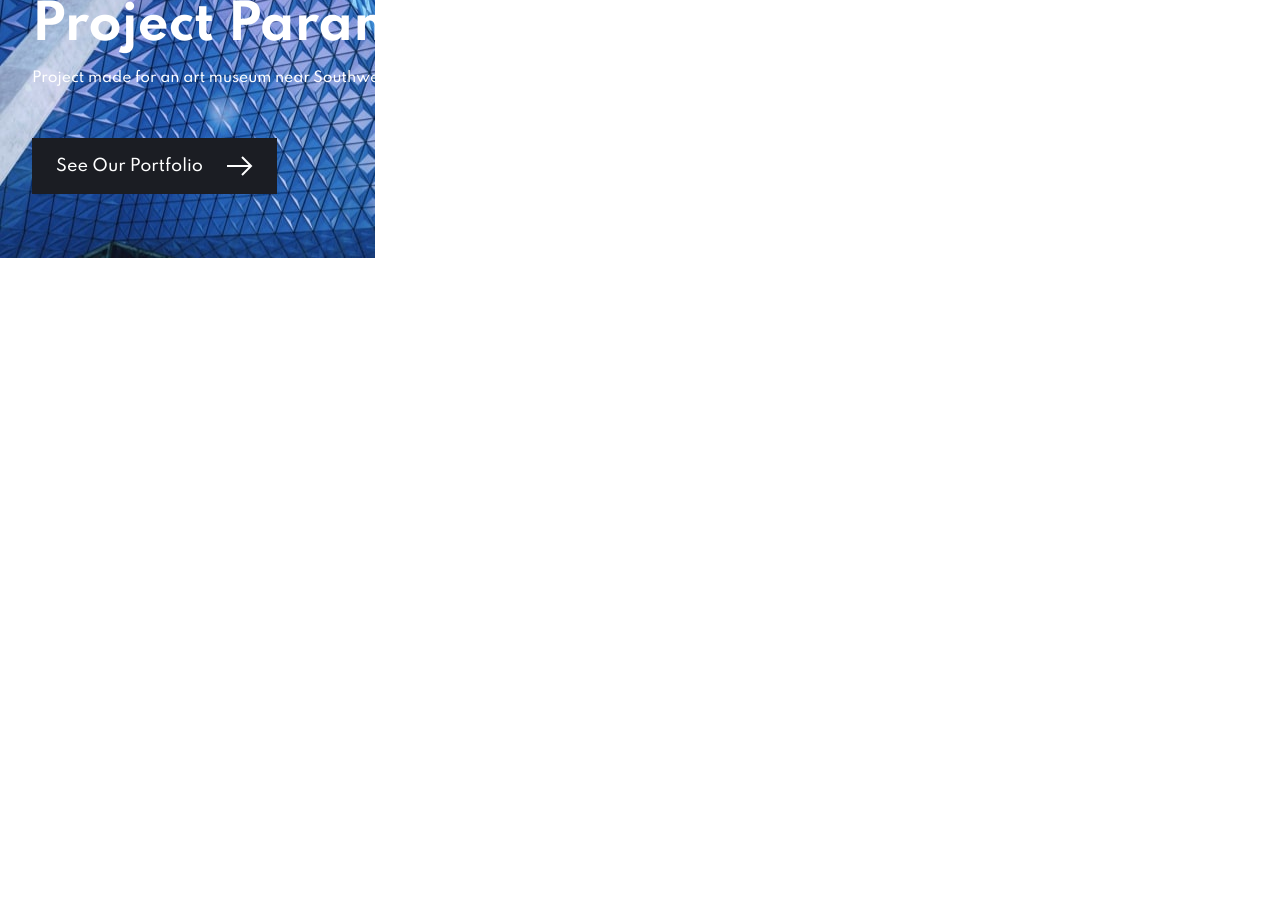
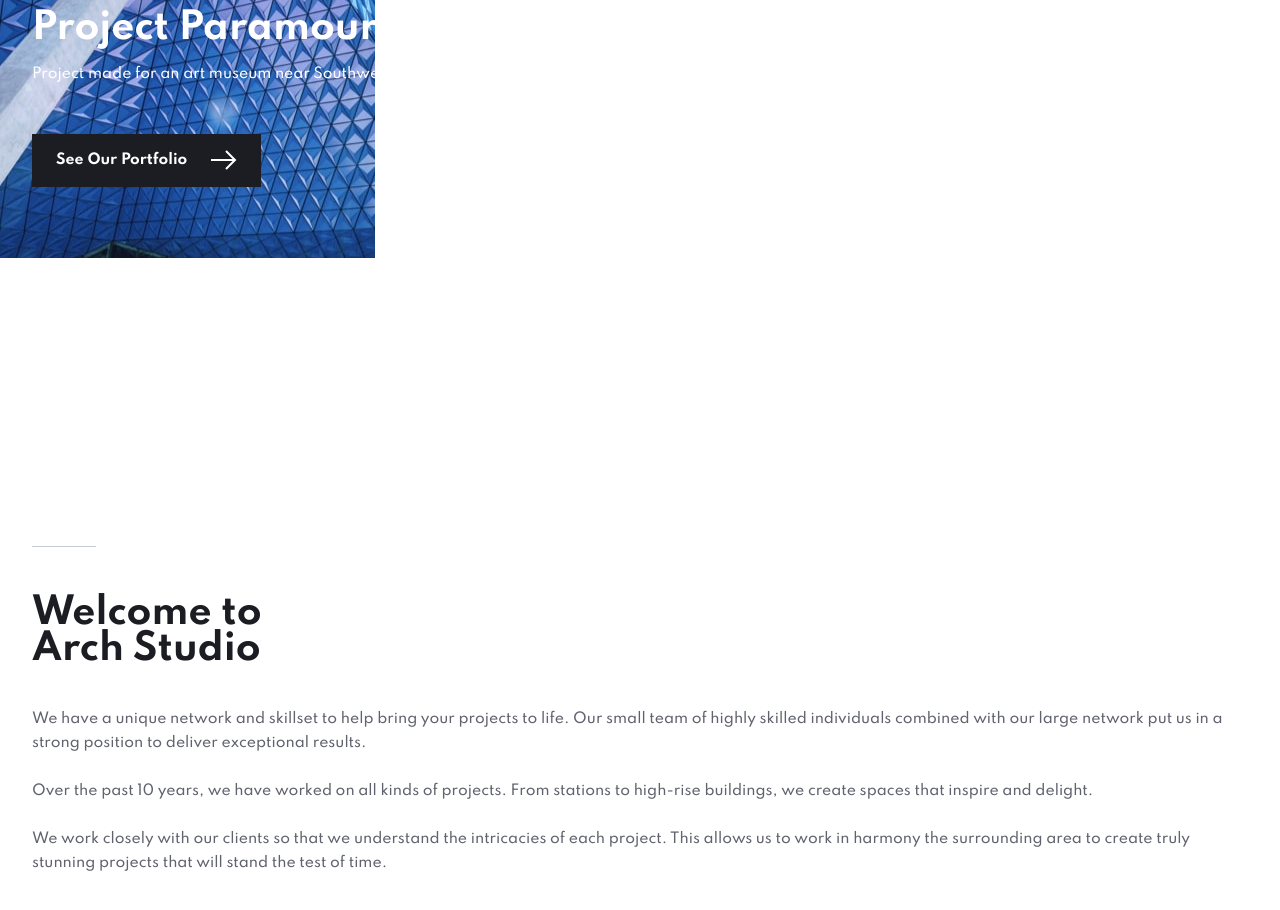
Before and after one commit to chungleee/nextjs-arch-studio, a Next.js app: page / in a window 1280 px wide. Shown: the part 400-1310 px from the top of the page. Before the commit the page ends 898 px from the top, so only its background shows below. Built offline with nearby package versions, Linux system fonts and the light colour scheme.

Commit message:
styling + page content

```diff
--- a/pages/index.js
+++ b/pages/index.js
@@ -6,16 +6,43 @@ const Home = () => {
   return (
     <div>
       <Header />
-      <section className="bg-img-paramour bg-no-repeat flex items-center h-screen px-8 text-white">
+      <section className="bg-img-paramour  bg-no-repeat flex items-center h-screen px-8 text-white">
         <div>
-          <h1 className="capitalize font-bold leading-none mb-4 text-5xl">
+          <h1 className="capitalize font-bold leading-none mb-4 text-4xl">
             project paramour
           </h1>
           <p className="leading-6 mb-12 text-left text-sm">
             Project made for an art museum near Southwest London. Project
             Paramour is a statement of bold, modern architecture.
           </p>
-          <Button>See Our Portfolio</Button>
+          <Button className="font-bold text-sm">See Our Portfolio</Button>
+        </div>
+      </section>
+      <section className="px-8">
+        <div className="py-12">
+          <hr className="border-light-grey w-16 mb-12" />
+          <h1 className="font-bold mb-10 leading-none text-very-dark-blue text-4xl">
+            Welcome to <br /> Arch Studio
+          </h1>
+          <div className="leading-6 text-sm text-dark-grey">
+            <p className="mb-6">
+              We have a unique network and skillset to help bring your projects
+              to life. Our small team of highly skilled individuals combined
+              with our large network put us in a strong position to deliver
+              exceptional results.
+            </p>
+            <p className="mb-6">
+              Over the past 10 years, we have worked on all kinds of projects.
+              From stations to high-rise buildings, we create spaces that
+              inspire and delight.
+            </p>
+            <p className="mb-6">
+              We work closely with our clients so that we understand the
+              intricacies of each project. This allows us to work in harmony the
+              surrounding area to create truly stunning projects that will stand
+              the test of time.
+            </p>
+          </div>
         </div>
       </section>
     </div>
```
